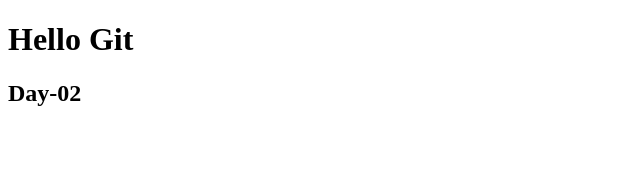
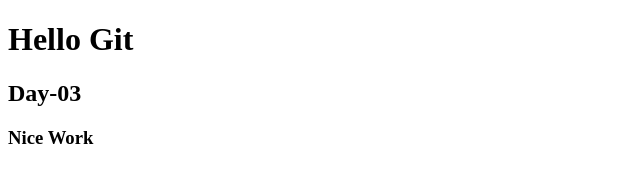
Before and after one commit to Kaihsin-Lin-Designer/Git-01, a plain HTML site: page index.html in a window 1280 px wide. Shown: the whole page, without its empty margins (0-640 px from the left). Drawn offline with Linux system fonts and the light colour scheme.

Commit message:
Day-0.-20240414

```diff
--- a/index.html
+++ b/index.html
@@ -7,6 +7,7 @@
 </head>
 <body>
     <h1>Hello Git</h1>
-    <h2>Day-02</h2>
+    <h2>Day-03</h2>
+    <h3>Nice Work</h3>
 </body>
 </html>
```
